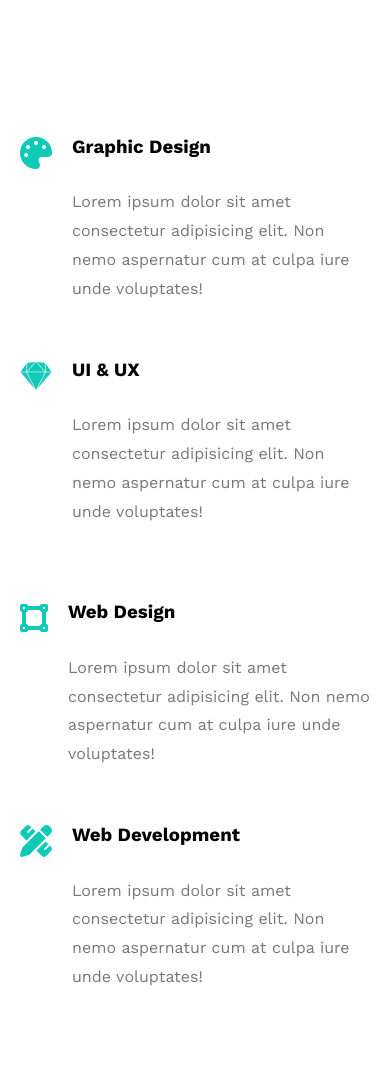
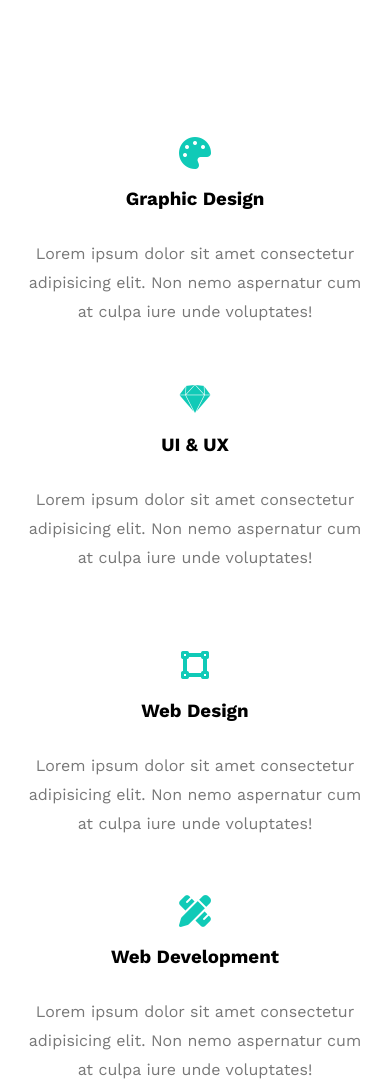
Before and after one commit to Omar-Al-Boushi/HTML_And_CSS_Template_One, a plain HTML site: page index.html in a window 390 px wide. Shown: the part 2000-3088 px from the top of the page. Drawn offline with nearby package versions, Linux system fonts and the light colour scheme.

Commit message:
Integration with mobile

```diff
--- a/css/leon.css
+++ b/css/leon.css
@@ -322,6 +322,10 @@ header .links:hover ul {
     .services .servces-content .col .image {
         display: none;
     }
+    .services .servces-content .col .srv {
+        flex-direction: column;
+        text-align: center;
+    }
 }
 
 /* End Services */
```
